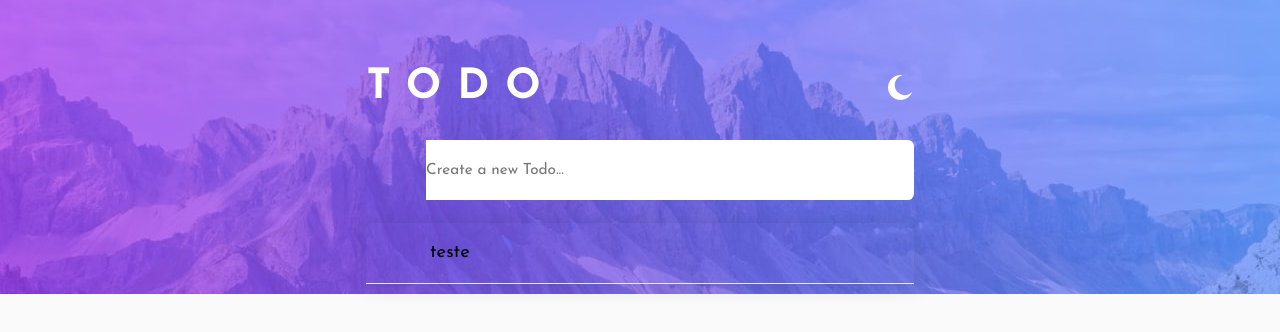
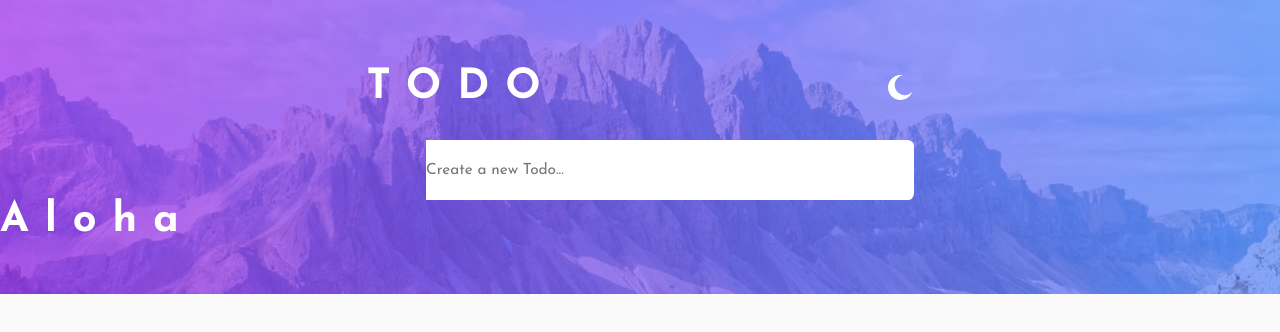
Before and after one commit to CalebeRL/todo-app-main, a React (Create React App) app: page / in a window 1280 px wide. Shown: the top 332 px of the page. Built offline with nearby package versions, Linux system fonts and the light colour scheme.

Commit message:
bodylist change

```diff
--- a/src/components/BodyList/BodyList.jsx
+++ b/src/components/BodyList/BodyList.jsx
@@ -1,74 +1,11 @@
-import React, { useContext, useEffect } from 'react';
-import ListItem from '../ListItem/ListItem';
-import AppContext from '../../context/AppContext';
-import {DragDropContext, Droppable, Draggable} from '@hello-pangea/dnd';
+import React from 'react';
 import './BodyList.css';
 
 function BodyList () {
 
-  const { list, setList } = useContext(AppContext);
-  const { checkedList, setCheckedList } = useContext(AppContext);
-
-  useEffect(() => {
-    setList(JSON.parse(localStorage.getItem('listData')));
-    setCheckedList(JSON.parse(localStorage.getItem('checkedListData')));
-
-  }, []);
-
-  useEffect(() => {
-    if (list.length !==0) localStorage.setItem('listData', JSON.stringify(list));
-
-  }, [list]);
-
-  function handleOnDragEnd(result) {
-
-    if(!result.destination) return;
-
-    const itemsList = Array.from(list);
-    const [reorderedItem] = itemsList.splice(result.source.index, 1);
-    itemsList.splice(result.destination.index, 0, reorderedItem);
-
-    const checkedItems = Array.from(checkedList);
-    const [reorderedCheckedItem] = checkedItems.splice(result.source.index, 1);
-    checkedItems.splice(result.destination.index, 0, reorderedCheckedItem);
-
-    setCheckedList(checkedItems);
-    setList(itemsList);
-  }
-
-  if (list.length > 0) {
-    return (
-      <div className="body-list">
-
-        <DragDropContext onDragEnd={handleOnDragEnd}>
-          <Droppable droppableId="list">
-            {(provided) => (
-              <ul {...provided.droppableProps} ref={provided.innerRef}>
-                {list.map((item, index) => {
-
-                  return (
-                    <Draggable key={item} draggableId={item} index={index}>
-                      {(provided) => (
-                        <li {...provided.draggableProps} {...provided.dragHandleProps} ref={provided.innerRef}>
-                          <ListItem data={item} key={index} id={index}></ListItem>
-                        </li>
-                      )}
-                    </Draggable>
-                  );
-                })}
-                {provided.placeholder}
-              </ul>
-            )}
-          </Droppable>
-        </DragDropContext>
-
-      </div>
-    );
-  } else {
-    return (
-      <h1>Teste</h1>
-    );
-  }
+  return (
+    <h1>Aloha</h1>
+  );
 }
 
 export default BodyList;
```
